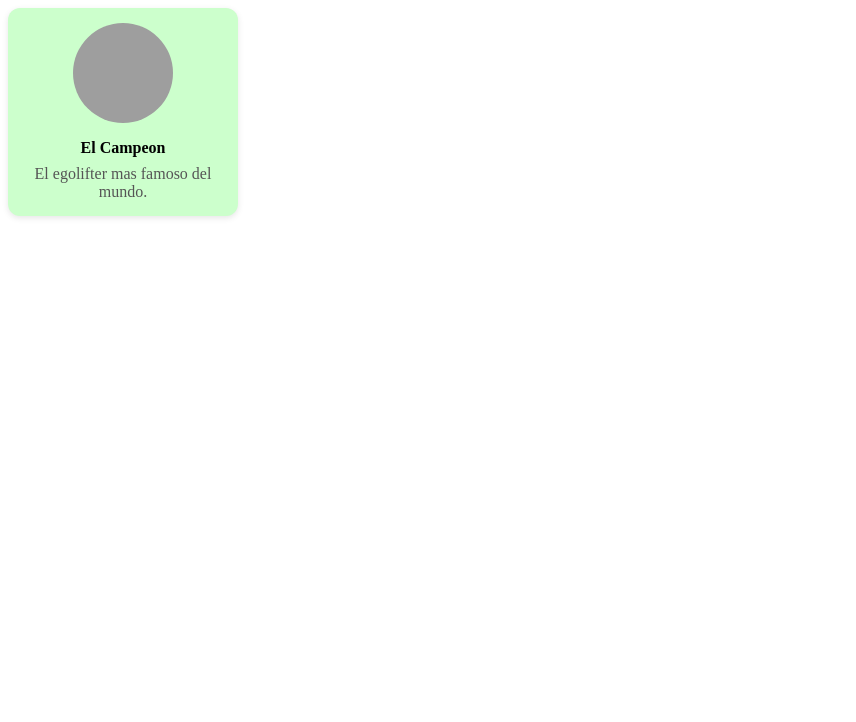
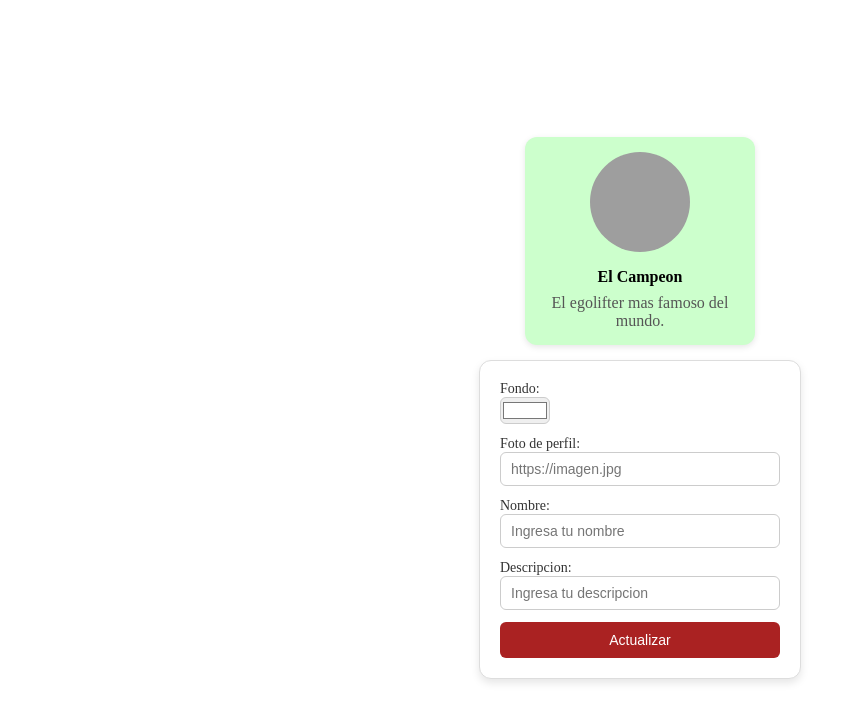
Before and after one commit to jfgalarza5/web-components-tarea1, a plain HTML site: page index.html in a window 1280 px wide. Shown: the whole page, without its empty margins (0-856 px from the left). Drawn offline with Linux system fonts and the light colour scheme.

Commit message:
Ejemplo del funcionamiento completo

```diff
--- a/index.html
+++ b/index.html
@@ -4,13 +4,27 @@
     <meta charset="UTF-8">
     <meta name="viewport" content="width=device-width, initial-scale=1.0">
     <title>Tarea 1</title>
+    <style>
+        section{
+            height: 100vh;
+            display: flex;
+            flex-direction: column;
+            align-items: center;
+            justify-content: center;
+            gap: 15px;
+        }
+    </style>
 </head>
 <body>
-    <tarjeta-perfil src="https://encrypted-tbn0.gstatic.com/images?q=tbn:ANd9GcRuwSrnMfUrna4huv5nXDM6KzaaHaVY8O8HnA&s" tema="#cfc">
-        <span slot="nombre">El Campeon</span>
-        <span slot="descripcion">El egolifter mas famoso del mundo.</span>
-    </tarjeta-perfil>
+    <section>
+        <tarjeta-perfil id="tarjeta" src="https://encrypted-tbn0.gstatic.com/images?q=tbn:ANd9GcRuwSrnMfUrna4huv5nXDM6KzaaHaVY8O8HnA&s" tema="#cfc">
+            <span slot="nombre">El Campeon</span>
+            <span slot="descripcion">El egolifter mas famoso del mundo.</span>
+        </tarjeta-perfil>
+        <personalizador-perfil id_tarjeta="tarjeta"></personalizador-perfil>
+    </section>
 
     <script src="tarjetaPerfil.js" type="module"></script>
+    <script src="personalizadorPerfil.js" type="module"></script>
 </body>
 </html>
```
